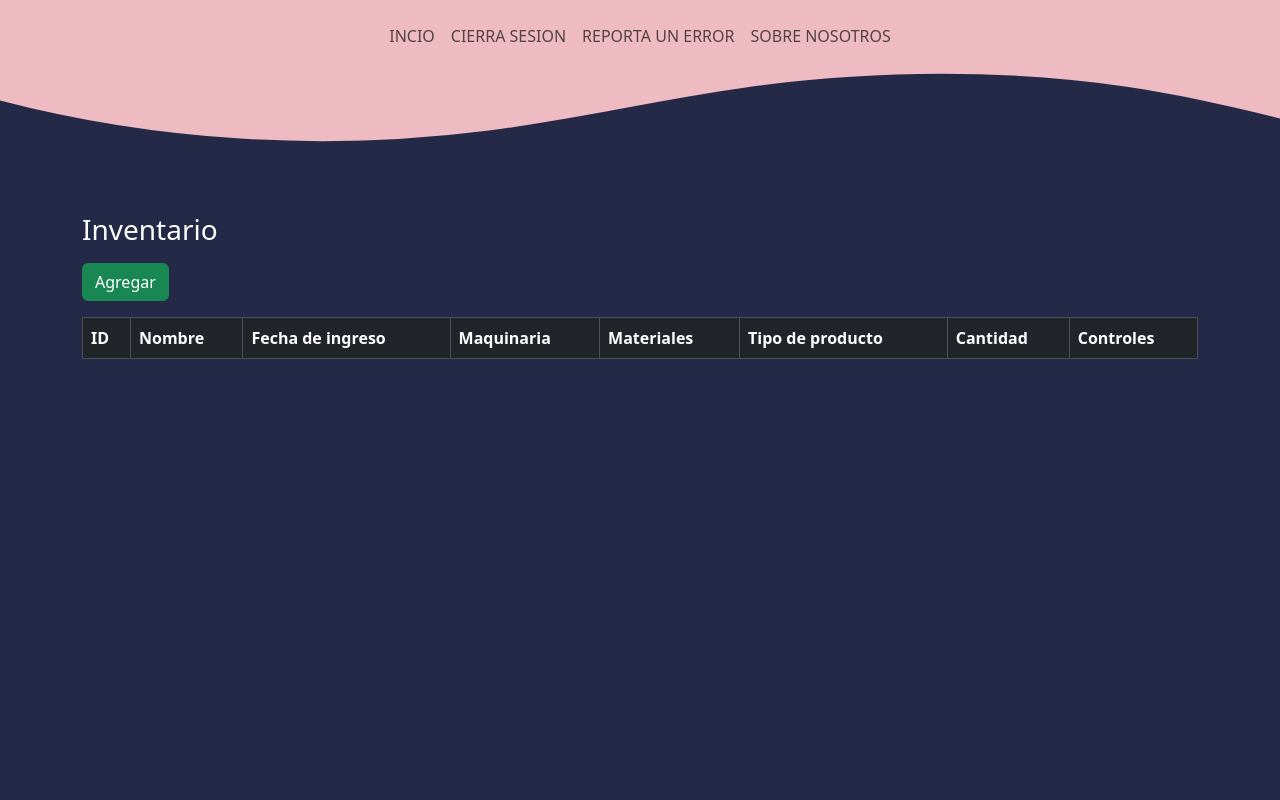
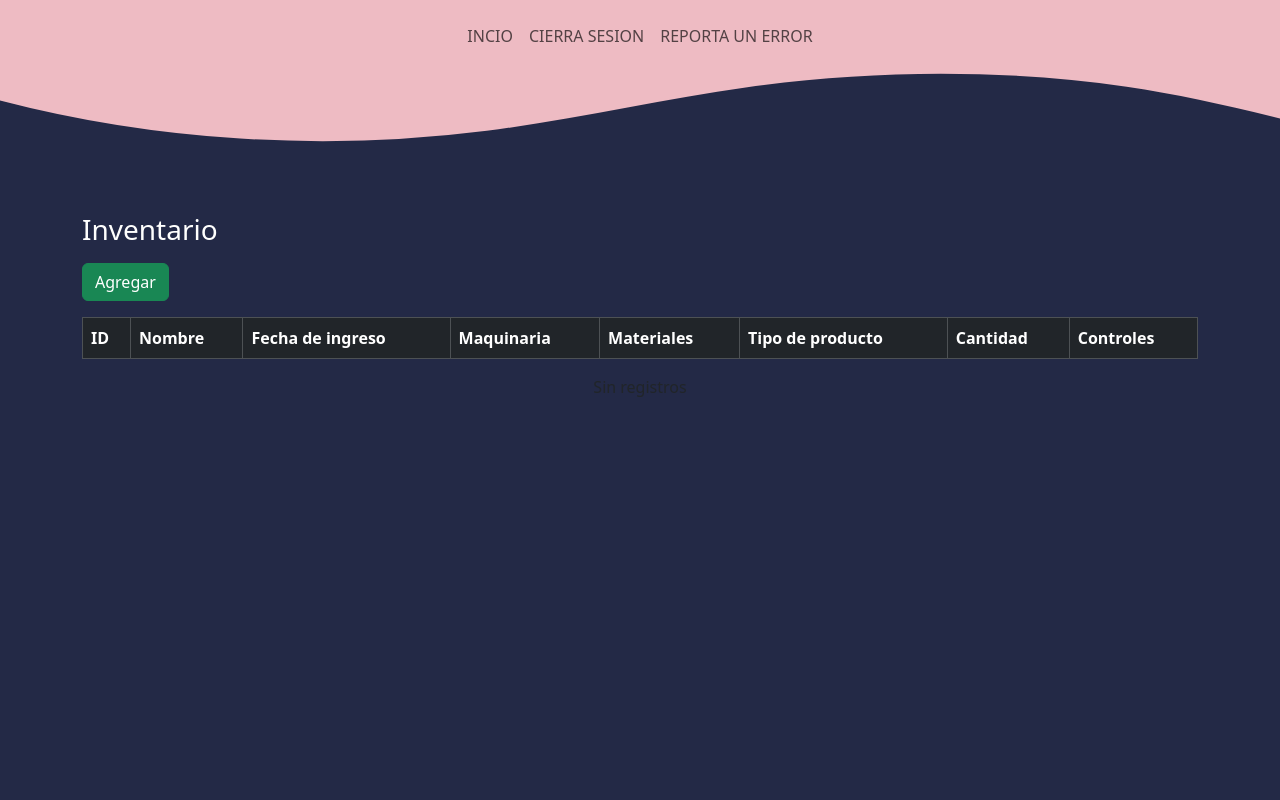
Before and after one commit to Melvin-Robles/GearInventory, a plain HTML site: page pages/home.html in a window 1280 px wide. Shown: the top 800 px of the page. Drawn offline with nearby package versions, Linux system fonts and the light colour scheme.

Commit message:
Update home.html

```diff
--- a/pages/home.html
+++ b/pages/home.html
@@ -26,8 +26,7 @@
         <ul class="navbar-nav mx-auto">
           <li class="nav-item"><a href="../pages/home.html" class="nav-link font-weight-bold text-uppercase">Incio</a></li>
           <li class="nav-item"><a href="../index.html" class="nav-link font-weight-bold text-uppercase">Cierra Sesion</a></li>
-          <li class="nav-item"><a href="" class="nav-link font-weight-bold text-uppercase">Reporta un error</a></li>
-          <li class="nav-item"><a href="" class="nav-link font-weight-bold text-uppercase">Sobre nosotros</a></li>
+          <li class="nav-item"><a href="mailto:soporte@impresos.com" class="nav-link font-weight-bold text-uppercase">Reporta un error</a></li>
         </ul>
       </div>
     </nav>
@@ -96,7 +95,7 @@
         </div>
       </div>
     </div>
-    <div id="noRecordsMessage" style="display: none">Sin registros</div>
+    <div id="noRecordsMessage" style="display: block; margin:0 auto">Sin registros</div>
 
 
     <footer class="footer mt-auto py-3 bg-body-tertiary">
```
